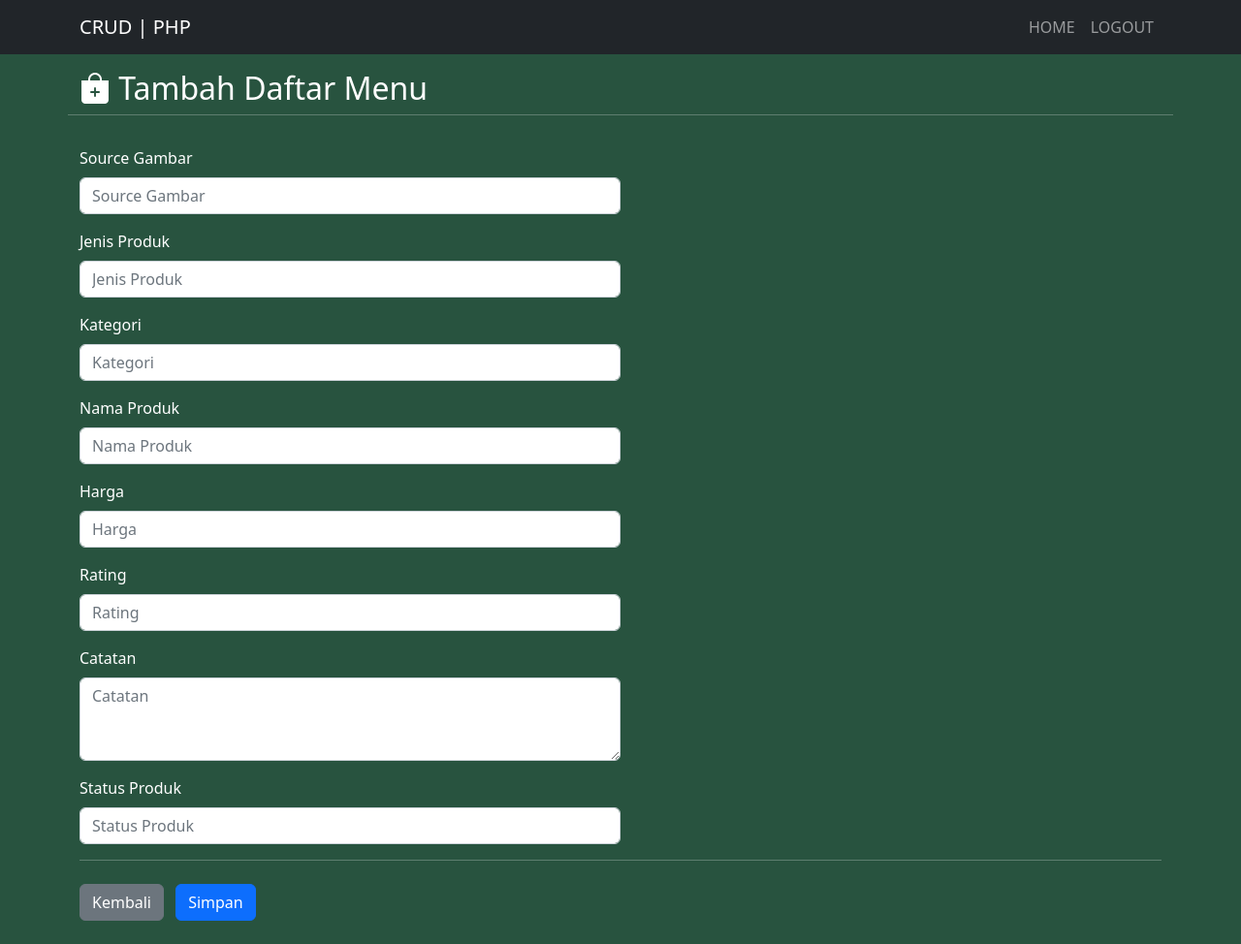
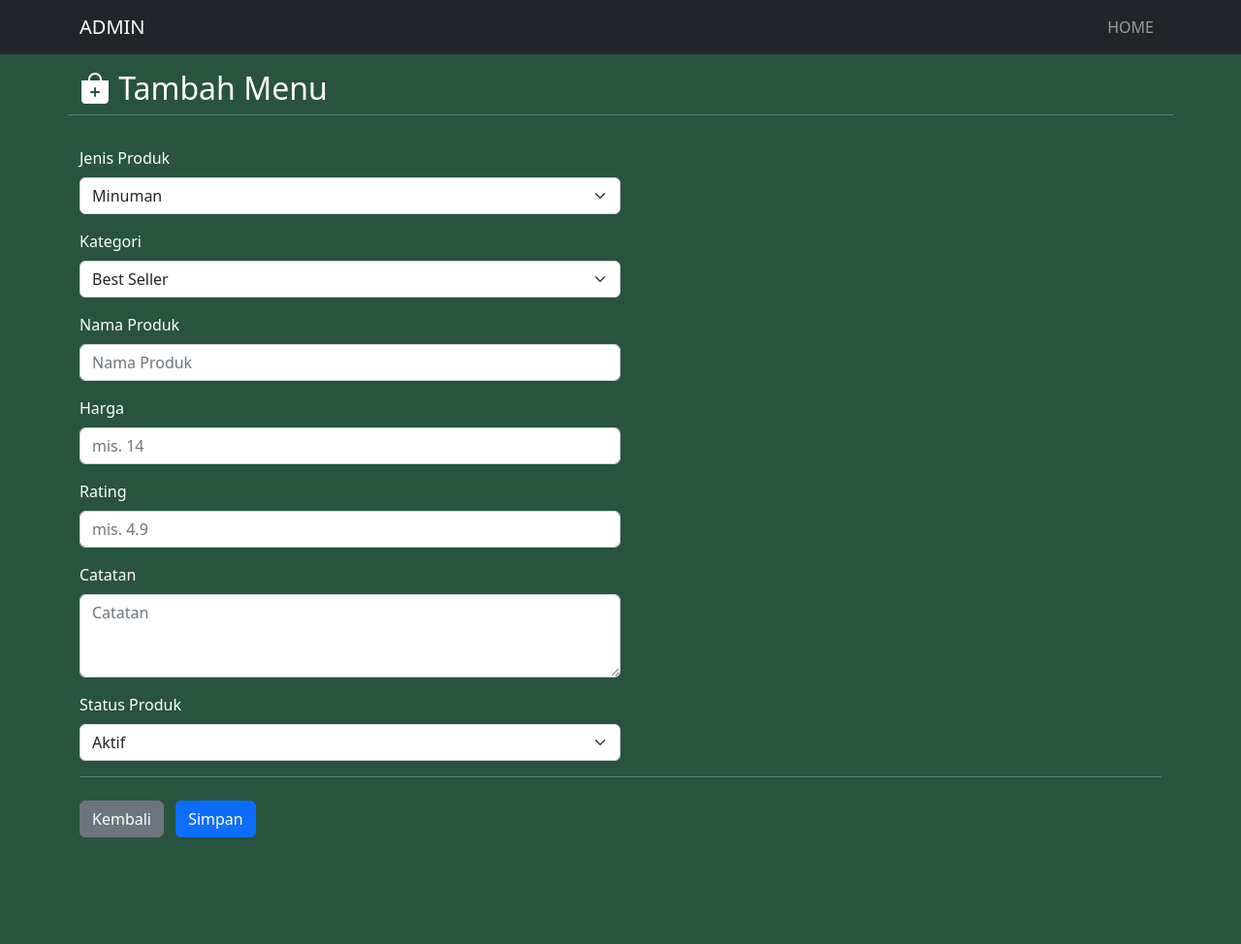
Before and after one commit to charlesbintang/PBL-Semester3-Bobaho, a CodeIgniter app: page /PBL-Semester3-Bobaho/admin/tambah_produk/ in a window 1280 px wide. Shown: the whole page at 97% size. After the commit the page ends 864 px from the top, so only its background shows below. Run offline with CodeIgniter, Linux system fonts and the light colour scheme; some libraries are stand-ins or nearby versions.

Commit message:
CRUD menu_costumer

```diff
--- a/application/controllers/admin.php
+++ b/application/controllers/admin.php
@@ -33,8 +33,6 @@ class admin extends CI_Controller
 
     public function tambah()
     {
-        $id = $this->input->post('id');
-        $source = $this->input->post('source');
         $jenis = $this->input->post('jenis');
         $kategori = $this->input->post('kategori');
         $nama = $this->input->post('nama');
@@ -45,7 +43,7 @@ class admin extends CI_Controller
 
         $ArrInsert = array(
             'id_menu' => '',
-            'src_gambar' => $source,
+            'src_gambar' => '',
             'jenis_produk' => $jenis,
             'kategori' => $kategori,
             'nama_produk' => $nama,
@@ -56,30 +54,37 @@ class admin extends CI_Controller
         );
 
         $this->crudboba->insertDataBoba($ArrInsert);
-        redirect(base_url('user'));
+        redirect('admin');
     }
 
     public function fungsi_edit()
     {
         $id = $this->input->post('id');
+        $jenis = $this->input->post('jenis');
+        $kategori = $this->input->post('kategori');
+        $rating = $this->input->post('rating');
+        $status = $this->input->post('status');
         $nama = $this->input->post('nama');
         $harga = $this->input->post('harga');
         $catatan = $this->input->post('catatan');
 
         $ArrUpdate = array(
-            'id_produk' => $id,
             'nama_produk' => $nama,
-            'harga_produk' => $harga,
+            'harga' => $harga,
+            'jenis_produk' => $jenis,
+            'kategori' => $kategori,
+            'rating' => $rating,
+            'status_produk' => $status,
             'catatan' => $catatan
         );
 
         $this->crudboba->updateDataBoba($id, $ArrUpdate);
-        redirect(base_url('user'));
+        redirect('admin');
     }
 
     public function fungsi_delete($id)
     {
         $this->crudboba->deleteDataBoba($id);
-        redirect(base_url('user'));
+        redirect('admin');
     }
 }
--- a/application/models/crudboba.php
+++ b/application/models/crudboba.php
@@ -14,22 +14,22 @@ class crudboba extends CI_Model
         $this->db->insert('menu_costumer', $data);
     }
 
-    function getDataBobaDetail($id_produk)
+    function getDataBobaDetail($id_menu)
     {
-        $this->db->where('id_produk', $id_produk);
-        $query = $this->db->get('crud');
+        $this->db->where('id_menu', $id_menu);
+        $query = $this->db->get('menu_costumer');
         return $query->row();
     }
 
     function updateDataBoba($id, $data)
     {
-        $this->db->where('id_produk', $id);
-        $this->db->update('crud', $data);
+        $this->db->where('id_menu', $id);
+        $this->db->update('menu_costumer', $data);
     }
 
     function deleteDataBoba($id)
     {
-        $this->db->where('id_produk', $id);
-        $this->db->delete('crud');
+        $this->db->where('id_menu', $id);
+        $this->db->delete('menu_costumer');
     }
 }
--- a/application/views/admin/halamantambah.php
+++ b/application/views/admin/halamantambah.php
@@ -12,31 +12,20 @@
     <link href="https://fonts.googleapis.com/css2?family=Righteous&display=swap" rel="stylesheet">
     <!-- Bootstrap Icon -->
     <link rel="stylesheet" href="https://cdn.jsdelivr.net/npm/bootstrap-icons@1.9.1/font/bootstrap-icons.css">
-    <!-- Data Tables -->
-    <link rel="stylesheet" href="https://cdnjs.cloudflare.com/ajax/libs/twitter-bootstrap/5.2.0/css/bootstrap.min.css">
-    <link rel="stylesheet" href="https://cdn.datatables.net/1.12.1/css/dataTables.bootstrap5.min.css">
     <!-- Own CSS -->
     <link rel="stylesheet" href="<?= base_url('assets/'); ?>css/style.css?v=0.0.4">
-    <title>Tambah | Daftar Menu | CRUD PHP</title>
+    <title>Tambah Menu | Admin </title>
 </head>
 
 <body>
     <!-- Navbar -->
     <nav class="navbar navbar-expand-lg navbar-dark bg-dark text-uppercase">
         <div class="container">
-            <a class="navbar-brand" href="#">CRUD | PHP</a>
-            <button class="navbar-toggler" type="button" data-bs-toggle="collapse" data-bs-target="#navbarNav" aria-controls="navbarNav" aria-expanded="false" aria-label="Toggle navigation">
-                <span class="navbar-toggler-icon"></span>
-            </button>
+            <a class="navbar-brand" href="<?= base_url('admin') ?>">Admin</a>
             <div class="collapse navbar-collapse" id="navbarNav">
                 <ul class="navbar-nav ms-auto">
                     <li class="nav-item">
-                        <a class="nav-link" href="#">Home</a>
-                    </li>
-                    <li class="nav-item">
-                    </li>
-                    <li class="nav-item">
-                        <a class="nav-link" href="logout.php">Logout</a>
+                        <a class="nav-link" href="<?= base_url('admin') ?>">Home</a>
                     </li>
                 </ul>
             </div>
@@ -47,24 +36,27 @@
     <div class="container">
         <div class="row my-3">
             <div class="col-md">
-                <h2><i class="bi bi-bag-plus-fill"></i>&nbsp;Tambah Daftar Menu</h2>
+                <h2><i class="bi bi-bag-plus-fill"></i>&nbsp;Tambah Menu</h2>
             </div>
             <hr>
         </div>
         <div class="row mb-3">
             <div class="col-md">
-                <form action="<?= base_url('user/tambah') ?>" method="post">
-                    <div class="mb-3">
-                        <label for="nama" class="form-label">Source Gambar</label>
-                        <input type="text" class="form-control w-50" name="source" placeholder="Source Gambar" autocomplete="off" required>
-                    </div>
+                <form action="<?= base_url('admin/tambah') ?>" method="post">
                     <div class="mb-3">
                         <label for="Harga" class="form-label">Jenis Produk</label>
-                        <input type="text" class="form-control w-50" name="jenis" placeholder="Jenis Produk" autocomplete="off" required>
+                        <select class="form-select w-50" name="jenis">
+                            <option value="minuman">Minuman</option>
+                            <option value="topping">Topping</option>
+                        </select>
                     </div>
                     <div class="mb-3">
                         <label for="Harga" class="form-label">Kategori</label>
-                        <input type="text" class="form-control w-50" name="kategori" placeholder="Kategori" autocomplete="off" required>
+                        <select class="form-select w-50" name="kategori">
+                            <option value="Best Seller">Best Seller</option>
+                            <option value="New Series">New Series</option>
+                            <option value="Chocolate">Chocolate</option>
+                        </select>
                     </div>
                     <div class="mb-3">
                         <label for="Harga" class="form-label">Nama Produk</label>
@@ -72,11 +64,11 @@
                     </div>
                     <div class="mb-3">
                         <label for="Harga" class="form-label">Harga</label>
-                        <input type="text" class="form-control w-50" name="harga" placeholder="Harga" autocomplete="off" required>
+                        <input type="text" class="form-control w-50" name="harga" placeholder="mis. 14" autocomplete="off" required>
                     </div>
                     <div class="mb-3">
                         <label for="Harga" class="form-label">Rating</label>
-                        <input type="text" class="form-control w-50" name="rating" placeholder="Rating" autocomplete="off" required>
+                        <input type="text" class="form-control w-50" name="rating" placeholder="mis. 4.9" autocomplete="off" required>
                     </div>
                     <div class="mb-3">
                         <label for="Catatan" class="form-label">Catatan</label>
@@ -84,10 +76,13 @@
                     </div>
                     <div class="mb-3">
                         <label for="Harga" class="form-label">Status Produk</label>
-                        <input type="text" class="form-control w-50" name="status" placeholder="Status Produk" autocomplete="off" required>
+                        <select class="form-select w-50" name="status">
+                            <option value="1">Aktif</option>
+                            <option value="0">Tidak Aktif</option>
+                        </select>
                     </div>
                     <hr>
-                    <a href="<?= base_url('user') ?>" class="btn btn-secondary">Kembali</a>
+                    <a href="<?= base_url('admin') ?>" class="btn btn-secondary">Kembali</a>
                     <button type="submit" name="submit" class="btn btn-primary m-2">Simpan</button>
                 </form>
             </div>
--- a/application/views/customer/customerLogin.php
+++ b/application/views/customer/customerLogin.php
@@ -1,7 +1,6 @@
 <?php
 error_reporting(0);
-session_start();
-$ingataku = "";
+session_destroy();
 $koneksi = mysqli_connect("localhost", "root", "", "Bobaho");
 
 if (isset($_POST['login'])) {
--- a/application/views/templates/auth_header.php
+++ b/application/views/templates/auth_header.php
@@ -1,3 +1,6 @@
+<?php
+session_destroy();
+?>
 <!DOCTYPE html>
 <html lang="en">
 
```
Also changed, not shown: application/views/admin/edit.php (+51 -25 lines), application/views/admin/tambah.php (+4 -14 lines).
